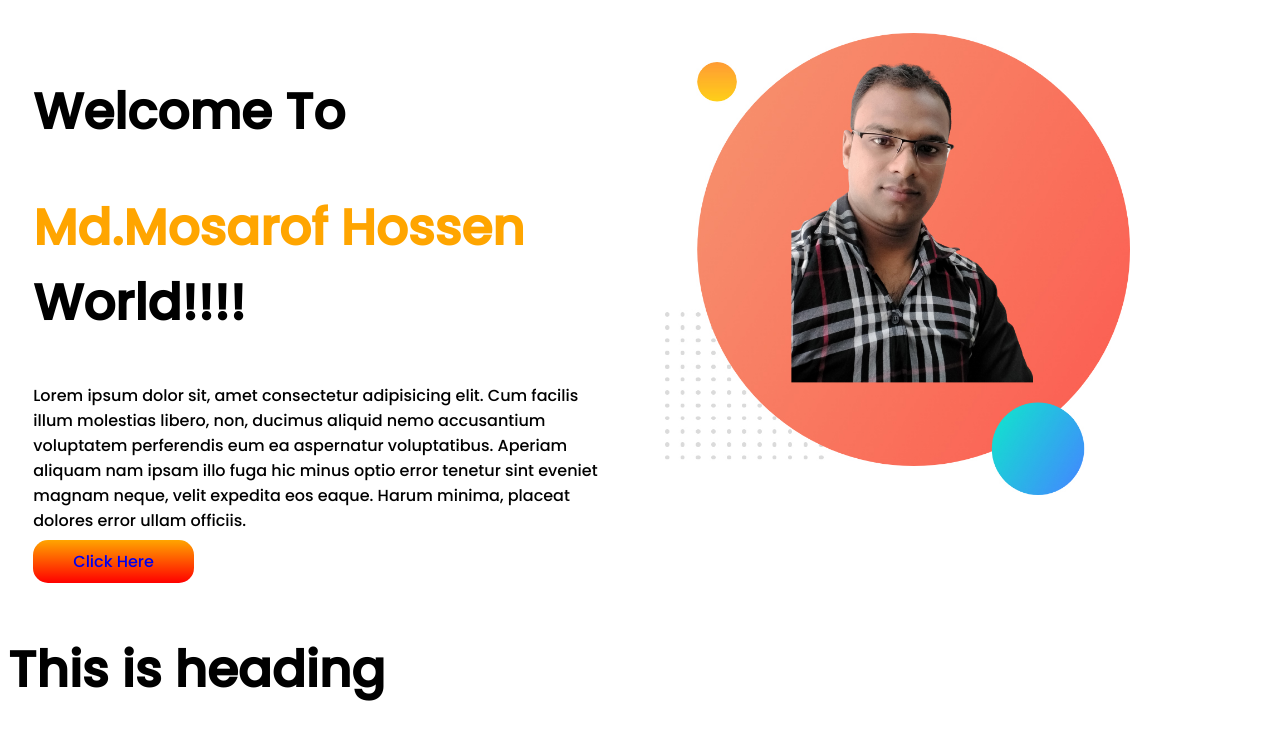
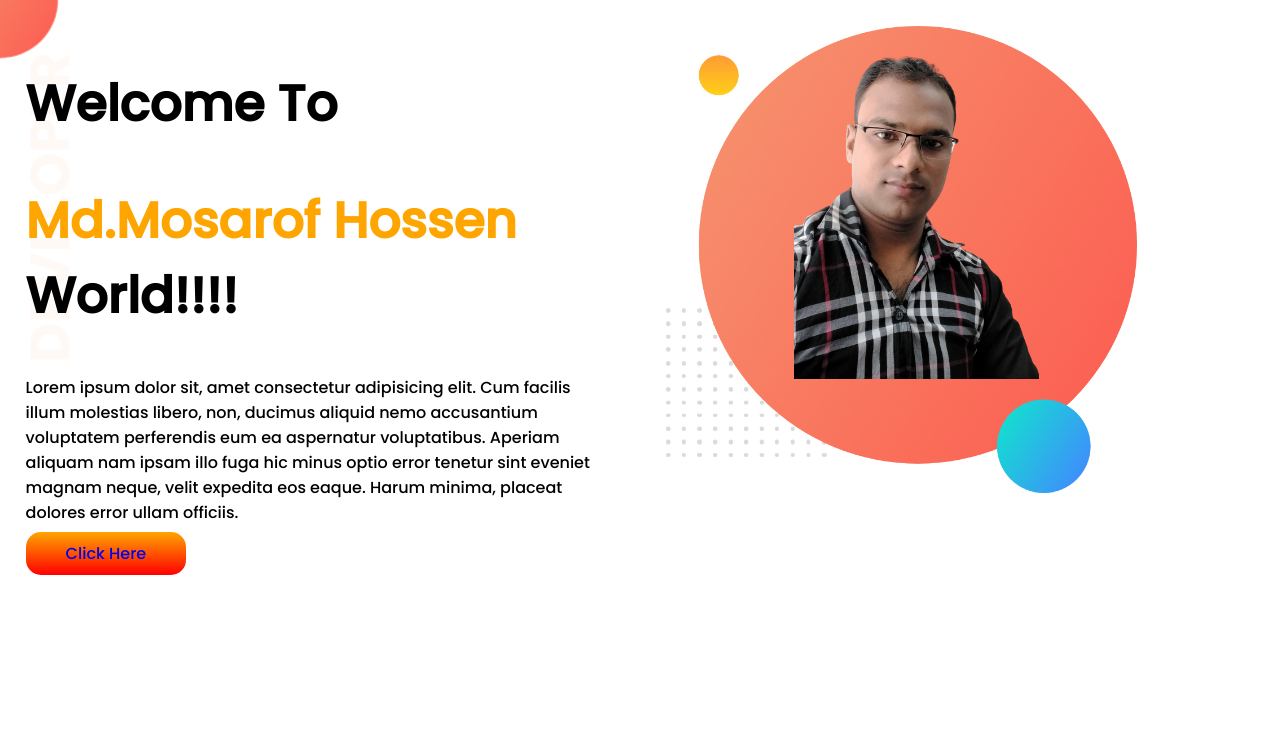
Before and after one commit to Mosarof5228/web-developer-portfolio, a plain HTML site: page index.html in a window 1280 px wide. Drawn offline with Linux system fonts and the light colour scheme.

Commit message:
locai-modifyone

```diff
--- a/index.html
+++ b/index.html
@@ -11,7 +11,7 @@
   <link rel="stylesheet" href="style.css">
 </head>
 <body>
- <section>
+ <section class="top-banner">
   <div class="half-width">
     <h1>Welcome To</h1>
    <h1><span>Md.Mosarof Hossen</span> World!!!!</h1>
@@ -22,6 +22,6 @@
      <img src="images/img1.jpg" alt="">
    </div>
  </section>
- <h1>This is heading</h1>
+
 </body>
 </html>
--- a/style.css
+++ b/style.css
@@ -14,6 +14,7 @@ span{
 }
 body{
   font-family: 'Poppins', sans-serif;
+  margin:0px;
 }
 h1{
   font-size:50px;
@@ -24,3 +25,7 @@ h1{
   padding:10px 40px;
   border-radius:15px;
 }
+.top-banner{
+  background-image:url(images/top-banner.png);
+  background-repeat:no-repeat
+}
```
